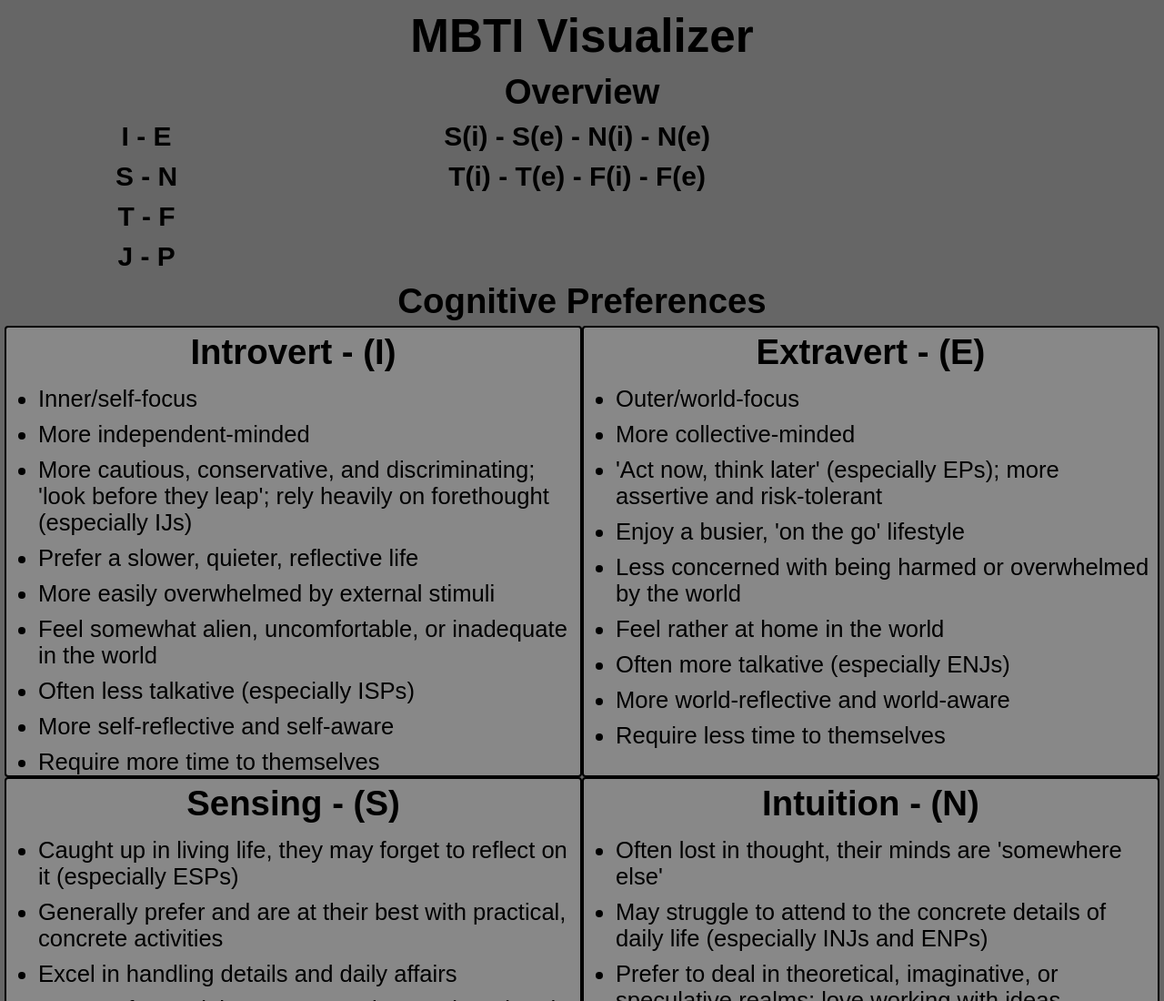
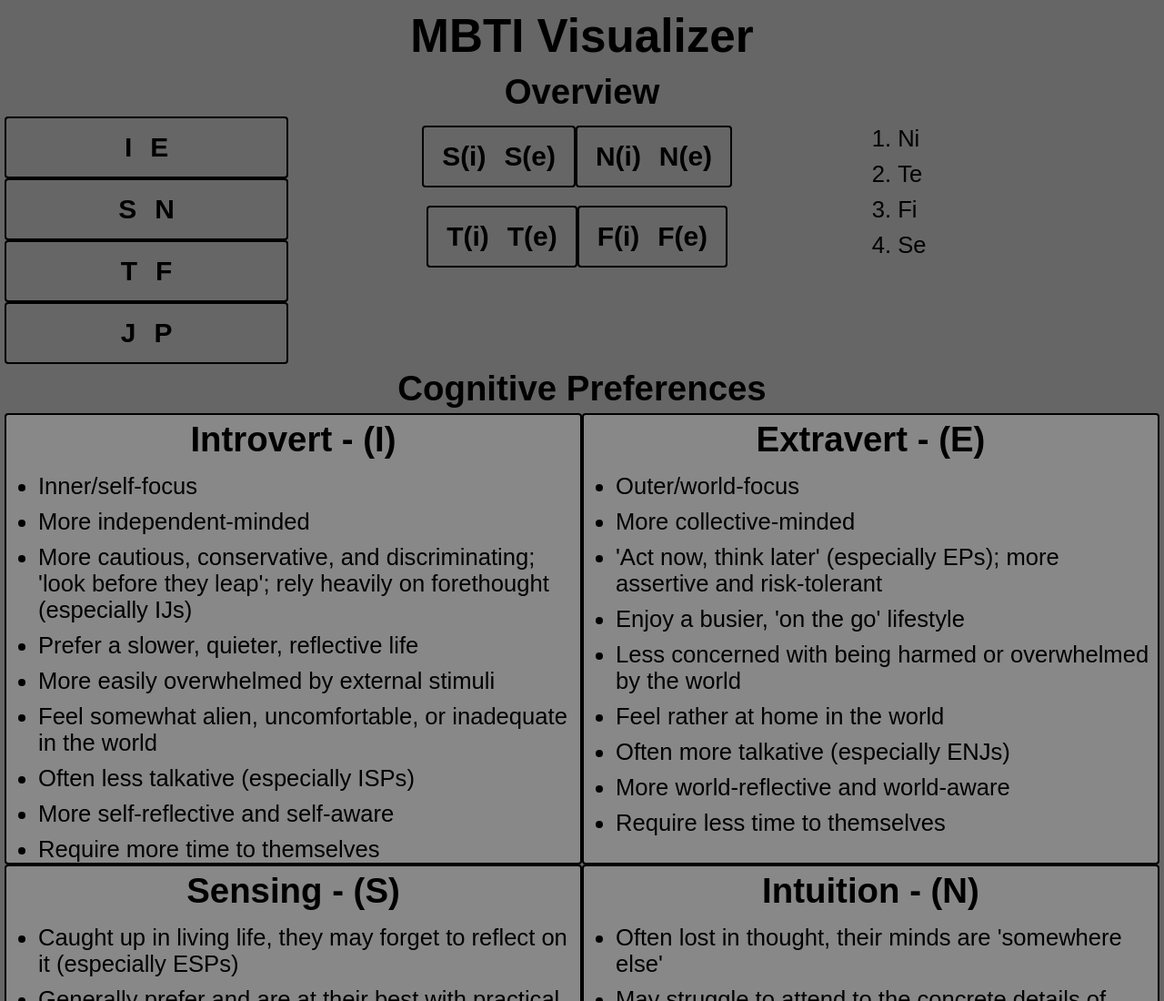
Before and after one commit to cgtfarmer/mbti-visualizer, a plain HTML site: page index.html in a window 1280 px wide. Shown: the top 1100 px of the page at 91% size. Drawn offline with Linux system fonts and the light colour scheme.

Commit message:
Change UI update to operate from scope variables

```diff
--- a/assets/css/main.css
+++ b/assets/css/main.css
@@ -154,6 +154,9 @@ input[type="text"] {
 	justify-content: center;
 	align-items: top;
 	align-content: center;
+}
+
+.bordered {
 	border: 2px solid #000000;
 	border-radius: 4px;
 }
--- a/assets/js/main.js
+++ b/assets/js/main.js
@@ -22,9 +22,9 @@ var functionRules = [
 
 app.controller('myCtrl', function($scope, $http) {
 //
-	$scope.preferences = [];
-	$scope.functions = [];
-	$scope.functionOrder = [];
+	$scope.preferences = ["I", "N", "T", "J"];
+	$scope.functions = ["Ni", "Se", "Te", "Fi"];
+	$scope.functionOrder = ["Ni", "Te", "Fi", "Se"];
 
 	$http.get("assets/data.json",
 		{
@@ -109,7 +109,64 @@ app.controller('myCtrl', function($scope, $http) {
 		return;
 	}
 
+	updateUiState($scope.preferences);
+
 });
+
+// function updateUiState(preferences, functions, functionOrder) {
+function updateUiState(preferences) {
+	// $scope.preferences = ["I", "N", "T", "J"];
+	// $scope.functions = ["Ni", "Se", "Te", "Fi"];
+	// $scope.functionOrder = ["Ni", "Te", "Fi", "Se"];
+
+	// var preferenceGroups = [
+		// ["preference-I", "preference-E"],
+		// ["preference-S", "preference-N"],
+		// ["preference-T", "preference-F"],
+		// ["preference-J", "preference-P"]
+	// ]
+	//
+	// var functionGroups = [
+		// ["function-SJ", "function-SP", "function-NJ", "function-NP"],
+		// ["function-TP", "function-TJ", "function-FP", "function-FJ"],
+	// ]
+
+	if(contains(preferences, "S") && contains(preferences, "J")) {
+		$("preference-S").addClass("selected");
+		$("preference-J").addClass("selected");
+
+		$("preference-N").removeClass("selected");
+		$("preference-P").removeClass("selected");
+	} else if(contains(preferences, "S") && contains(preferences, "P")) {
+		$("preference-S").addClass("selected");
+		$("preference-P").addClass("selected");
+
+		$("preference-N").removeClass("selected");
+		$("preference-J").removeClass("selected");
+	} else if(contains(preferences, "N") && contains(preferences, "J")) {
+		$("preference-N").addClass("selected");
+		$("preference-J").addClass("selected");
+
+		$("preference-S").removeClass("selected");
+		$("preference-P").removeClass("selected");
+	} else if(contains(preferences, "N") && contains(preferences, "P")) {
+		$("preference-N").addClass("selected");
+		$("preference-P").addClass("selected");
+
+		$("preference-S").removeClass("selected");
+		$("preference-J").removeClass("selected");
+	}
+
+	return;
+}
+
+function contains(collection, item) {
+	if(collection.indexOf(item) != -1) {
+		return true;
+	}
+
+	return false;
+}
 
 function getRelevantRule(index) {
 	for(let rule of functionRules) {
@@ -229,11 +286,3 @@ function getRelevantRule(index) {
 // function buildFunctions(functions) {
 	// return;
 // }
-
-function initInputsToCorrectState() {
-	$("#chord-type-options input:first").prop("checked", "true");
-	$("#mode-options input:first").prop("checked", "true");
-	$("#key-options input").prop("checked", "");
-	$("#key-options input:first").prop("checked", "true");
-	return;
-}
--- a/index.html
+++ b/index.html
@@ -17,15 +17,94 @@
 		</header>
 
 		<div id="preferences-overview">
-			<h3><span>I</span> - <span>E</span></h3>
-			<h3><span>S</span> - <span>N</span></h3>
-			<h3><span>T</span> - <span>F</span></h3>
-			<h3><span>J</span> - <span>P</span></h3>
+			<div class="hflex bordered">
+				<div>
+					<h3>I</h3>
+				</div>
+
+				<div>
+					<h3>E</h3>
+				</div>
+			</div>
+
+			<div class="hflex bordered">
+				<div>
+					<h3>S</h3>
+				</div>
+
+				<div>
+					<h3>N</h3>
+				</div>
+			</div>
+
+
+			<div class="hflex bordered">
+				<div>
+					<h3>T</h3>
+				</div>
+
+				<div>
+					<h3>F</h3>
+				</div>
+			</div>
+
+			<div class="hflex bordered">
+				<div>
+					<h3>J</h3>
+				</div>
+
+				<div>
+					<h3>P</h3>
+				</div>
+			</div>
 		</div>
 
 		<div id="functions-overview">
-			<h3><span>S(i)</span> - <span>S(e)</span> - <span>N(i)</span> - <span>N(e)</span></h3>
-			<h3><span>T(i)</span> - <span>T(e)</span> - <span>F(i)</span> - <span>F(e)</span></h3>
+			<div class="hflex">
+				<div class="hflex bordered">
+					<div>
+						<h3>S(i)</h3>
+					</div>
+
+					<div>
+						<h3>S(e)</h3>
+					</div>
+				</div>
+
+				<div class="hflex bordered">
+					<div>
+						<h3>N(i)</h3>
+					</div>
+
+					<div>
+						<h3>N(e)</h3>
+					</div>
+				</div>
+			</div>
+
+			<div class="hflex">
+
+				<div class="hflex bordered">
+					<div>
+						<h3>T(i)</h3>
+					</div>
+
+					<div>
+						<h3>T(e)</h3>
+					</div>
+				</div>
+
+				<div class="hflex bordered">
+					<div>
+						<h3>F(i)</h3>
+					</div>
+
+					<div>
+						<h3>F(e)</h3>
+					</div>
+				</div>
+			</div>
+
 		</div>
 
 		<div id="ordering-overview">
```
Also changed, not shown: notes.txt.
